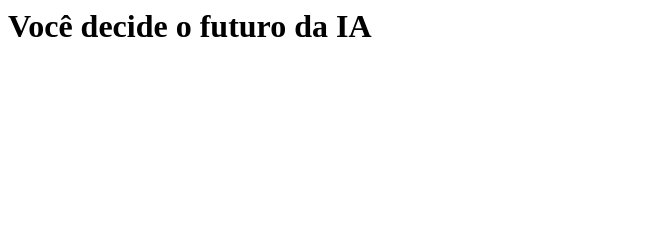
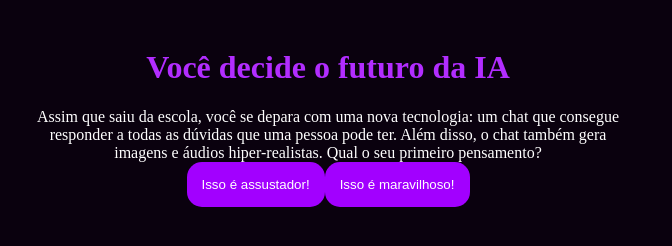
Before and after one commit to Henriquekkkkkkkkj/bebelas, a plain HTML site: page index.html in a window 1280 px wide. Shown: the whole page, without its empty margins (0-672 px from the left). Drawn offline with Linux system fonts and the light colour scheme.

Commit message:
Add files via upload

```diff
--- a/index.html
+++ b/index.html
@@ -1,10 +1,20 @@
+<!DOCTYPE html>
+<html lang="pt-br"></html>
+<head>
+    <meta charset="UTF-8">
+    <meta http-equiv="X-UA-Compatible" content="IE=edge">
+    <meta name="viewport" content="width=device-width, initial-scale=1.0">
+    <link rel="stylesheet" href="style.css">
+    <title>Document</title>
+</head>
 <body>
-    <div class=”caixa-principal”>
-    <h1>Você decide o futuro da IA</h1>
-    <div class=”caixa-perguntas”></div>
-    <div class=”caixa-alternativas”></div>
-    <div class=”caixa-resultado”>
-    <p class=”texto-resultado”></p>
-    </div>
-    </div>
-    </body>
+    <div class="caixa-principal">
+        <h1>Você decide o futuro da IA</h1>
+        <div class="caixa-perguntas"></div>
+        <div class="caixa-alternativas"></div>
+        <div class="caixa-resultado">
+            <p class="texto-resultado"></p>
+        </div>
+        <script src="script.js"></script>
+</body>
+</html>
--- /dev/null
+++ b/script.js
@@ -0,0 +1,100 @@
+const caixaPrincipal = document.querySelector(".caixa-principal");
+
+    const caixaPerguntas = document.querySelector(".caixa-perguntas");
+
+    const caixaAlternativas = document.querySelector(".caixa-alternativas");
+
+    const caixaResultado = document.querySelector(".caixa-resultado");
+
+    const textoResultado = document.querySelector(".texto-resultado");
+
+    const perguntas = [
+
+        {
+                enunciado:  "Assim que saiu da escola, você se depara com uma nova tecnologia: um chat que consegue responder a todas as dúvidas que uma pessoa pode ter. Além disso, o chat também gera imagens e áudios hiper-realistas. Qual o seu primeiro pensamento?",
+                alternativas: [
+                {
+                texto: "Isso é assustador!",
+                afirmação: [
+                    "No início, ficou com medo do que essa tecnologia pode fazer.",
+                    "Achou assustador pensar na velocidade com que a tecnologia está avançando."
+                ]
+                },
+                {
+                texto: "Isso é maravilhoso!",
+                afirmação: [
+                    "Quis saber como usar IA no seu dia a dia.",
+                    "Pensou que IA pode ajudar em tarefas da sua vida."
+                ]
+                }
+                ]
+        },
+        {
+                enunciado: "Insira o enunciado da Pergunta 2",
+                alternativas: [
+                {
+                texto: "Alternativa 1",
+                afirmação: "Afirmação da alternativa 1"
+                },
+                {
+                texto: "Alternativa 2",
+                afirmação: "Afirmação da alternativa 2"
+                }
+                ]
+        },
+        {
+                enunciado: "Insira o enunciado da Pergunta 3",
+                alternativas: [
+                {
+                texto: "Alternativa 1",
+                afirmação: "Afirmação da alternativa 1"
+                },
+                {
+                texto: "Alternativa 2",
+                afirmação: "Afirmação da alternativa 2"
+                }
+                ]
+                }
+    ];
+
+    let atual = 0;
+    let perguntaAtual;
+    let historiaFinal = "";
+
+    function mostraPergunta() {
+    if (atual >= perguntas.length) {
+            mostraResultado();
+            return;
+            }
+    perguntaAtual = perguntas[atual];
+    caixaPerguntas.textContent = perguntaAtual.enunciado;
+    caixaAlternativas.textContent = " ";
+    mostraAlternativas();
+    }
+
+    function mostraAlternativas() {
+        for (const alternativa of perguntaAtual.alternativas) {
+            const botaoAlternativas = document.createElement("button");
+            botaoAlternativas.textContent = alternativa.texto;
+            botaoAlternativas.addEventListener("click", () => respostaSelecionada(alternativa));
+            caixaAlternativas.appendChild(botaoAlternativas);
+            }
+        }
+
+    function respostaSelecionada(opcaoSelecionada) {
+        const afirmacoes = (opcaoSelecionada.afirmação);
+        historiaFinal = afirmacoes + " ";
+        atual++;
+        mostraPergunta();
+    }
+
+    function mostraResultado() {
+        function aleatorio (lista){
+        const posicao = Math.random()*lista.length;
+        return lista[posicao];
+        }
+        caixaPerguntas.textContent = "Em 2049...";
+        textoResultado.textContent = historiaFinal;
+        caixaAlternativas.textContent = "";
+    }
+     mostraPergunta();
--- a/style.css
+++ b/style.css
@@ -0,0 +1,39 @@
+:root{
+    --cor-fundo: #0a010e;
+    --cor-principal: #000000;
+    --cor-secundaria: #a200ff;
+    --cor-destaque: #b22dff;
+    --cor-texto: #ffffff;
+    }
+    body {
+        background-color: var(--cor-fundo);
+        color: var(--cor-texto);
+        justify-content: center;
+        align-items: center;
+        min-height: 100vh;
+
+    }
+    .caixa-principal {
+
+        background-color: var(--cor-fundo);
+        width: 90%;
+        max-width: 600px;
+        text-align: center;
+        padding: 20px;
+        }
+        h1 {
+            color: var(--cor-destaque);
+            }
+            button {
+                background-color: var(--cor-secundaria);
+                color: var(--cor-texto);
+                border: none;
+                border-radius: 15px;
+                padding: 15px;
+                transition: background-color 0.3s;
+            }
+
+            button:hover{
+                background-color: var(--cor-destaque);
+                color: var(--cor-principal);
+            }
```
